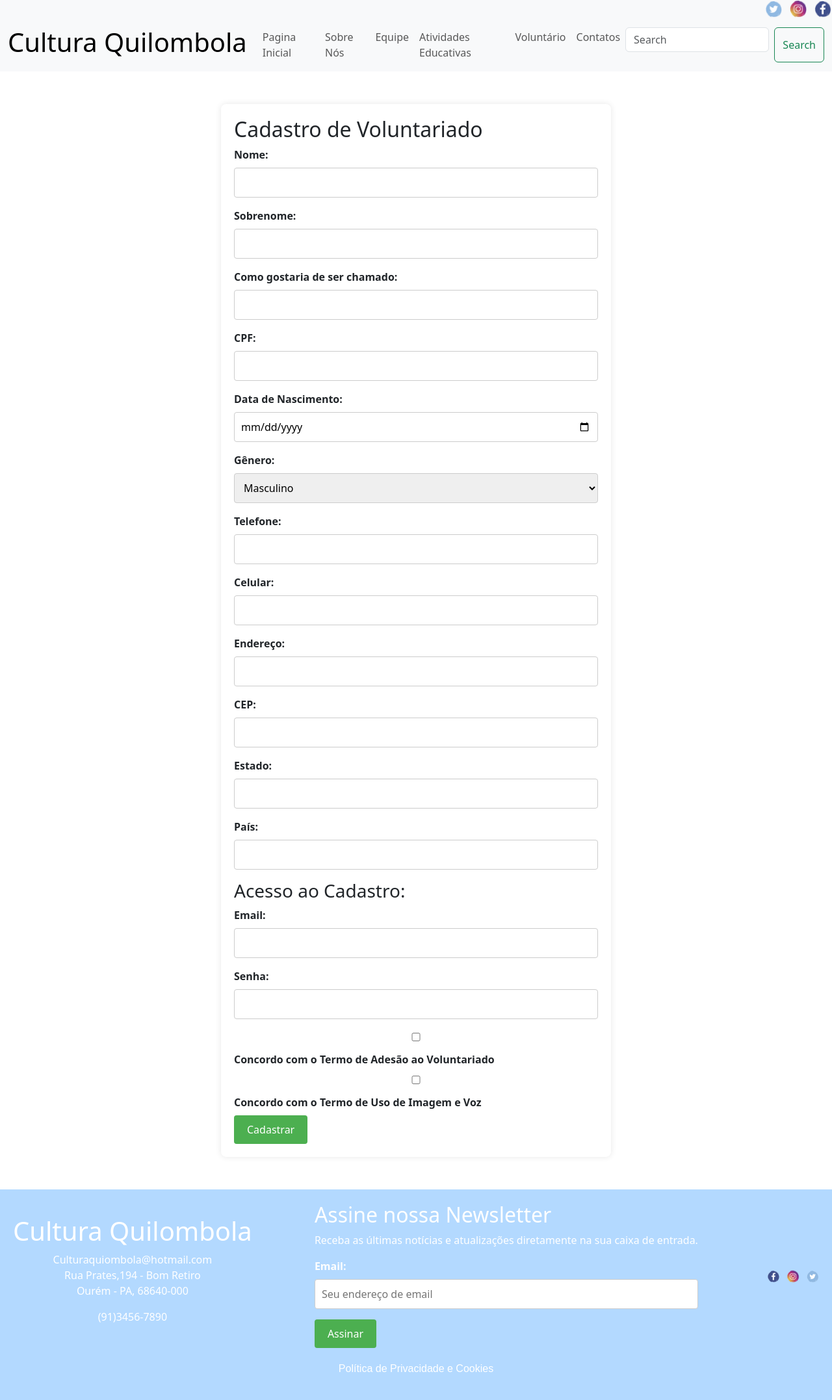
After one commit to WerllonSantos/CulturaQuilombola, a Django app: page /culturaquilombola/voluntario/ in a window 1280 px wide. The commit adds this page. Shown: the whole page at 65% size. Run offline with Django 5.2, Linux system fonts and the light colour scheme.

Commit message:
nova atualização

```diff
--- a/minhaapp/urls.py
+++ b/minhaapp/urls.py
@@ -1,10 +1,12 @@
 from django.urls import path
-from .views import pagina, sobre,equipe, atividades, contato
+from .views import pagina, sobre,equipe, atividades,voluntario, contato
 
 urlpatterns = [
     path('', pagina, name="pagina"),
     path('sobre/',sobre, name="sobre"),
     path('equipe/', equipe, name="equipe"),
     path('atividades/', atividades, name="atividades"),
+    path('voluntario/', voluntario, name="voluntario"),
     path('contato/', contato, name="contato"),
+
 ]
--- a/minhaapp/views.py
+++ b/minhaapp/views.py
@@ -13,7 +13,8 @@ def equipe (request):
 def atividades (request):
     return render(request, 'atividades.html')
 
-
+def voluntario (request):
+    return render(request, 'voluntario.html')
 
 def contato (request):
     return render(request, 'contato.html')
--- a/static/css/style.css
+++ b/static/css/style.css
@@ -1,25 +1,32 @@
-    body {
-            font-family: Arial, sans-serif;
-            font-size: 10px;
-            color: black;
-            margin: 0;
-            padding: 0px;
-            align-items: center;
-            justify-content: center;
-            height: 100%;
-            background-color: #f0f8ff; /* Azul claro */
-        }
+ footer {
+    background-color: #4CAF50;
+    padding: 10px;
+    text-align: center;
+    color: #fff;
+}
 
-    h1{
-            background-color: deeblack;
-        }
+/* Estilo de uma caixa simples */
+.box {
+    border: 1px solid #ccc;
+    padding: 10px;
+    margin-bottom: 20px;
+}
 
+/* Estilo de um botão */
+.button {
+    display: inline-block;
+    padding: 10px 20px;
+    font-size: 16px;
+    text-align: center;
+    text-decoration: none;
+    background-color: #4CAF50;
+    color: #fff;
+    border: 1px solid #4CAF50;
+    border-radius: 4px;
+    cursor: pointer;
+}
 
-    .footer{
-            background-color: black;
-            color: white;
-            font-size: 20px;
-            height: 50px;
-            width: 150px;
-            border: 10px solid red;
-        }
+.button:hover {
+    background-color: #45a049;
+    color: #fff;
+}
--- a/template/menu.html
+++ b/template/menu.html
@@ -41,6 +41,10 @@
 
         <li class="nav-item">
           <a class="nav-link" href="{% url 'atividades' %}">Atividades Educativas</a>
+        </li>
+
+          <li class="nav-item">
+          <a class="nav-link" href="{% url 'voluntario' %}">Voluntário</a>
         </li>
 
           <li class="nav-item">
--- /dev/null
+++ b/template/voluntario.html
@@ -0,0 +1,119 @@
+{% extends 'menu.html' %}
+{% load static %}
+{% block title %} Equipe {% endblock %}
+{% block body %}
+
+
+    <title>Cadastro de Voluntariado</title>
+    <style>
+
+        .container {
+            max-width: 600px;
+            margin: 50px auto;
+            background-color: #fff;
+            padding: 20px;
+            border-radius: 8px;
+            box-shadow: 0 0 10px rgba(0, 0, 0, 0.1);
+        }
+
+        label {
+            display: block;
+            margin-bottom: 8px;
+            font-weight: bold;
+        }
+
+        input, select {
+            width: 100%;
+            padding: 10px;
+            margin-bottom: 16px;
+            border: 1px solid #ccc;
+            border-radius: 4px;
+            box-sizing: border-box;
+        }
+
+        button {
+            background-color: #4caf50;
+            color: #fff;
+            padding: 10px 20px;
+            border: none;
+            border-radius: 4px;
+            cursor: pointer;
+        }
+
+        button:hover {
+            background-color: #45a049;
+        }
+    </style>
+
+
+<div class="container">
+    <h2>Cadastro de Voluntariado</h2>
+    <form action="#" method="post">
+        <label for="nome">Nome:</label>
+        <input type="text" id="nome" name="nome" required>
+
+        <label for="sobrenome">Sobrenome:</label>
+        <input type="text" id="sobrenome" name="sobrenome" required>
+
+        <label for="apelido">Como gostaria de ser chamado:</label>
+        <input type="text" id="apelido" name="apelido" required>
+
+        <label for="cpf">CPF:</label>
+        <input type="text" id="cpf" name="cpf" required>
+
+        <label for="dataNascimento">Data de Nascimento:</label>
+        <input type="date" id="dataNascimento" name="dataNascimento" required>
+
+        <label for="genero">Gênero:</label>
+        <select id="genero" name="genero">
+            <option value="masculino">Masculino</option>
+            <option value="feminino">Feminino</option>
+            <option value="outro">Outro</option>
+        </select>
+
+        <label for="telefone">Telefone:</label>
+        <input type="tel" id="telefone" name="telefone">
+
+        <label for="celular">Celular:</label>
+        <input type="tel" id="celular" name="celular" required>
+
+        <label for="endereco">Endereço:</label>
+        <input type="text" id="endereco" name="endereco" required>
+
+        <label for="cep">CEP:</label>
+        <input type="text" id="cep" name="cep" required>
+
+        <label for="estado">Estado:</label>
+        <input type="text" id="estado" name="estado" required>
+
+        <label for="pais">País:</label>
+        <input type="text" id="pais" name="pais" required>
+
+        <h3> Acesso ao Cadastro:</h3>
+
+
+        <label for="email">Email:</label>
+        <input type="email" id="email" name="email" required>
+
+        <label for="senha">Senha:</label>
+        <input type="password" id="senha" name="senha" required>
+
+
+        <label for="termosVoluntariado">
+            <input type="checkbox" id="termosVoluntariado" name="termosVoluntariado" required>
+            Concordo com o Termo de Adesão ao Voluntariado
+        </label>
+
+        <label for="termosImagem">
+            <input type="checkbox" id="termosImagem" name="termosImagem" required>
+            Concordo com o Termo de Uso de Imagem e Voz
+        </label>
+
+        <button type="submit">Cadastrar</button>
+    </form>
+</div>
+
+
+
+
+{% endblock %}
```
Also changed, not shown: template/contato.html (+0 -21 lines), template/pagina.html (+2 -32 lines).
